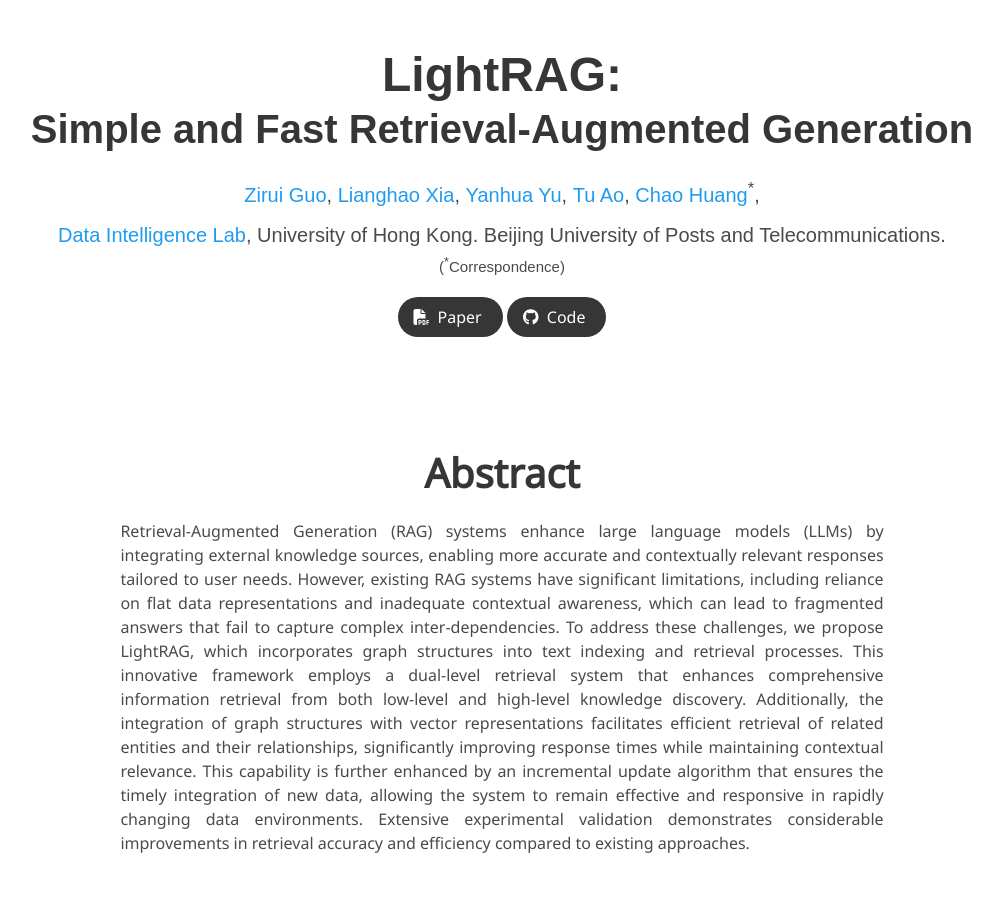
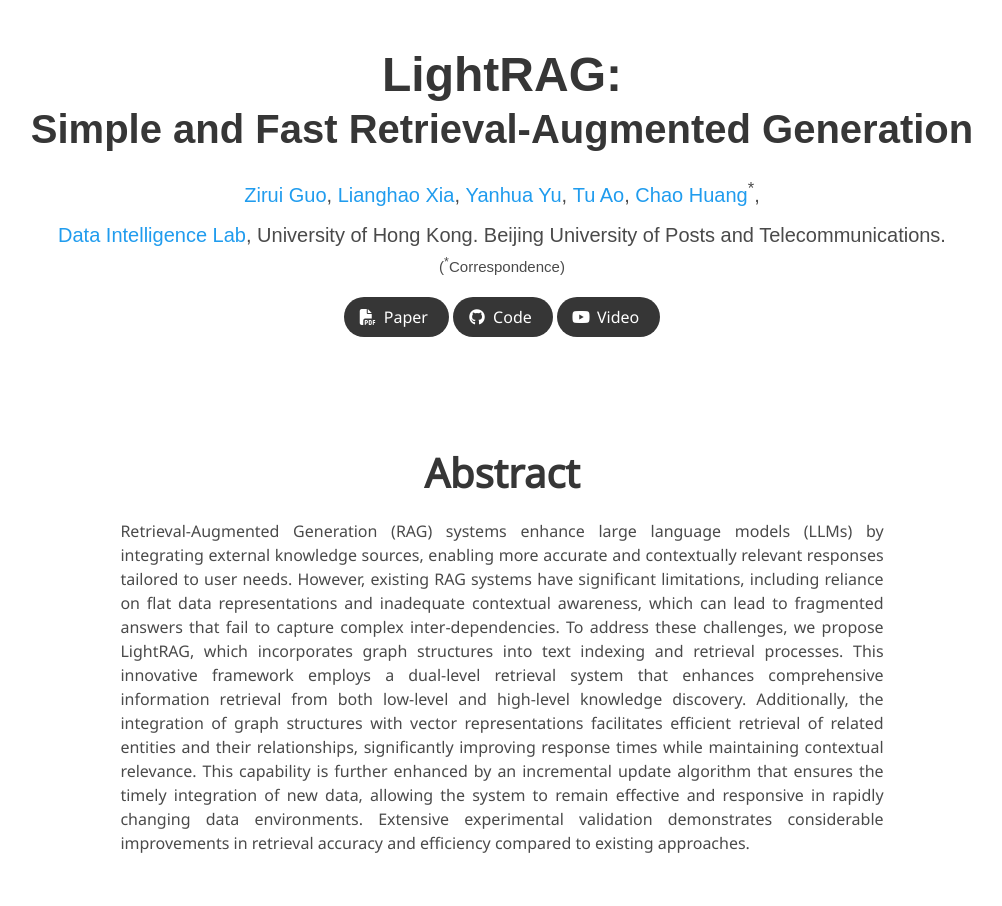
Before and after one commit to lightrag/lightrag.github.io, a plain HTML site: page index.html in a window 1280 px wide. Shown: the top 906 px of the page, without its empty margins (138-1140 px from the left). Drawn offline with nearby package versions, Linux system fonts and the light colour scheme; some icons are missing; a web font is replaced by a local one.

Commit message:
Update index.html

```diff
--- a/index.html
+++ b/index.html
@@ -102,6 +102,17 @@
                                             <i class="fab fa-github"></i>
                                         </span>
                                         <span>Code</span>
+                                    </a>
+                                </span>
+
+                                <!-- Video Link. -->
+                                <span class="link-block">
+                                    <a href="https://youtu.be/oageL-1I0GE"
+                                        class="external-link button is-normal is-rounded is-dark">
+                                        <span class="icon">
+                                            <i class="fab fa-youtube"></i>
+                                        </span>
+                                        <span>Video</span>
                                     </a>
                                 </span>
                             </div>
```
